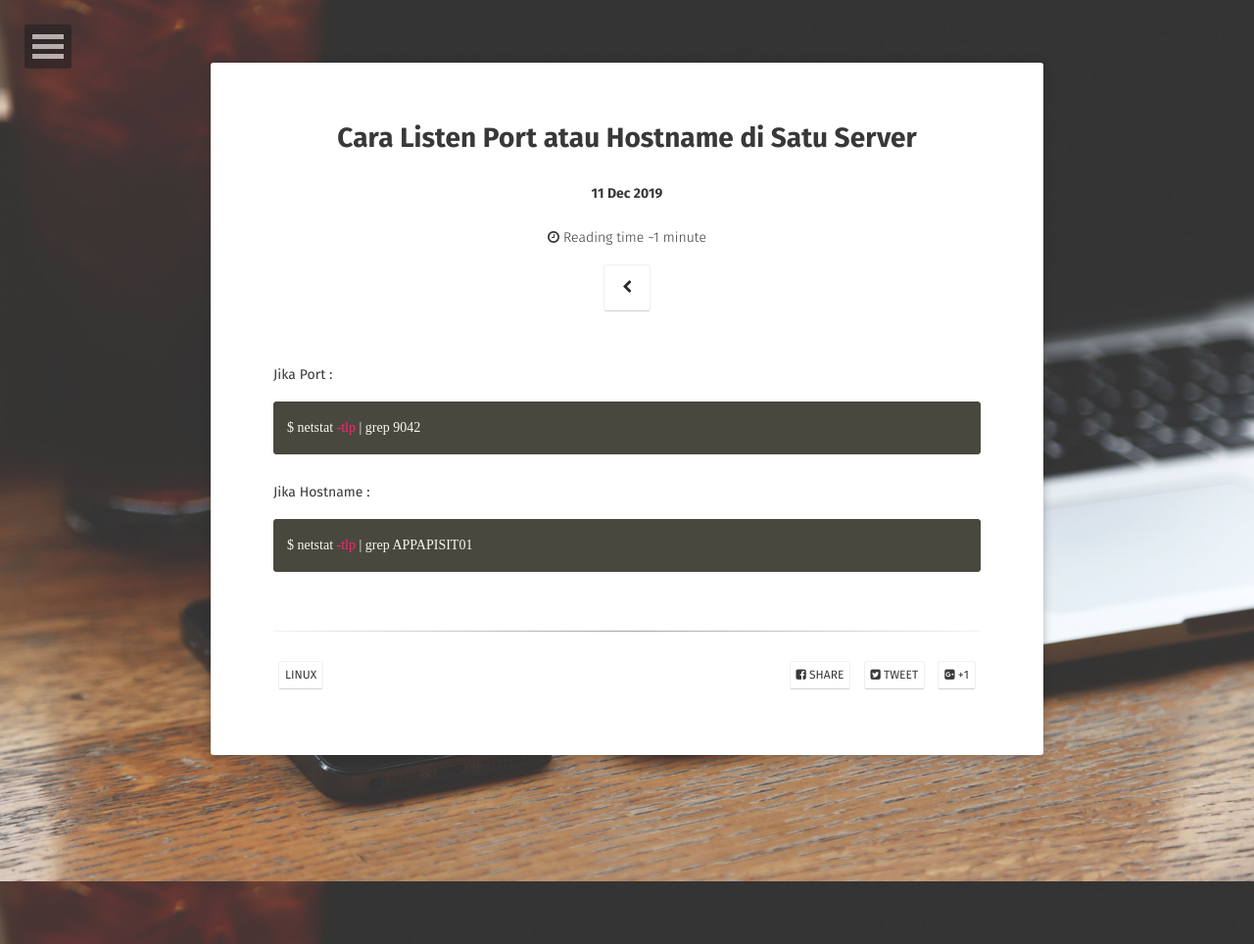
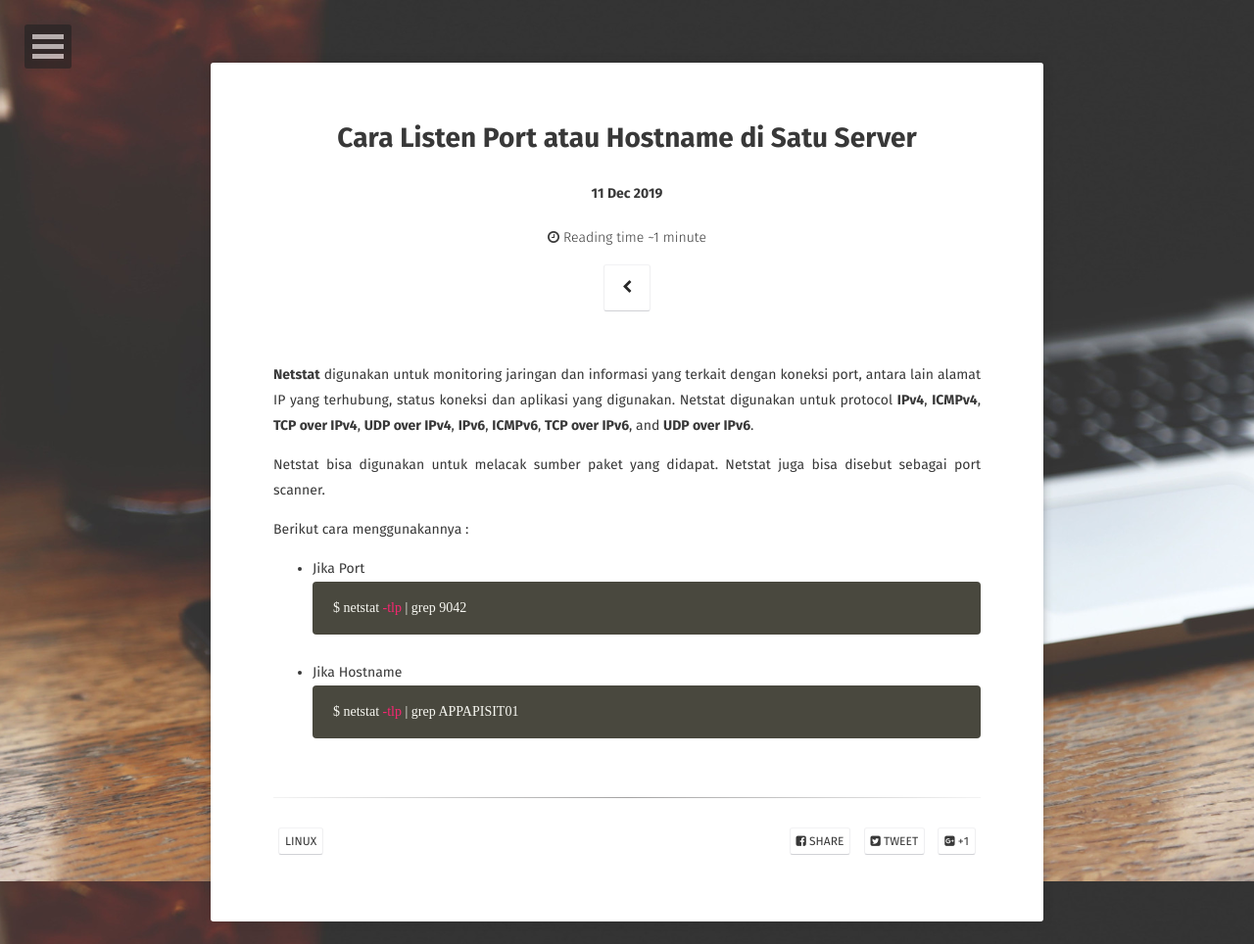
Before and after one commit to SandyRahman/sandyrahman.github.io, a Jekyll site: the page built from _posts/2019-12-11-cara-listen-port-atau-hostname-di-satu-server.md, in a window 1280 px wide. Shown: the whole page at 98% size. Built offline with Jekyll 4.4.1, drawn with Linux system fonts in a browser that asks for light colours; some web fonts are replaced; comment, search, counter and statistics services are not loaded.

Commit message:
Update 2019-12-11-cara-listen-port-atau-hostname-di-satu-server.md

````diff
--- a/_posts/2019-12-11-cara-listen-port-atau-hostname-di-satu-server.md
+++ b/_posts/2019-12-11-cara-listen-port-atau-hostname-di-satu-server.md
@@ -1,17 +1,23 @@
 ---
 published: true
 layout: post
-excerpt: Listen port/hostname di dalam server
+excerpt: Listen port/hostname di dalam server menggunakan netstat
 tag: Linux
 title: Cara Listen Port atau Hostname di Satu Server
 raw_title: true
 ---
-Jika Port :
+**Netstat** digunakan untuk monitoring jaringan dan informasi yang terkait dengan koneksi port, antara lain alamat IP yang terhubung, status koneksi dan aplikasi yang digunakan. Netstat digunakan untuk protocol **IPv4**, **ICMPv4**, **TCP over IPv4**, **UDP over IPv4**, **IPv6**, **ICMPv6**, **TCP over IPv6**, and **UDP over IPv6**.
+
+Netstat bisa digunakan untuk melacak sumber paket yang didapat. Netstat juga bisa disebut sebagai port scanner.
+
+Berikut cara menggunakannya :
+
+* Jika Port
 ```sh
 $ netstat -tlp | grep 9042
 ```
 
-Jika Hostname :
+* Jika Hostname
 ```sh
 $ netstat -tlp | grep APPAPISIT01
 ```
````
